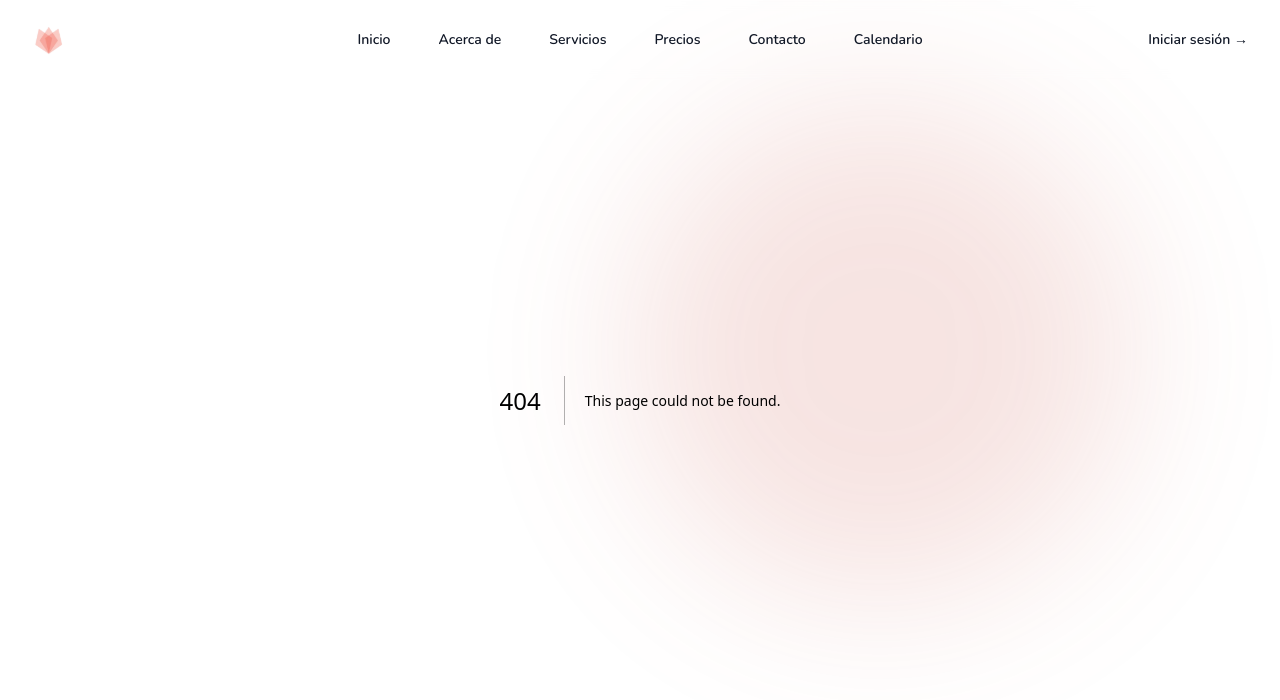
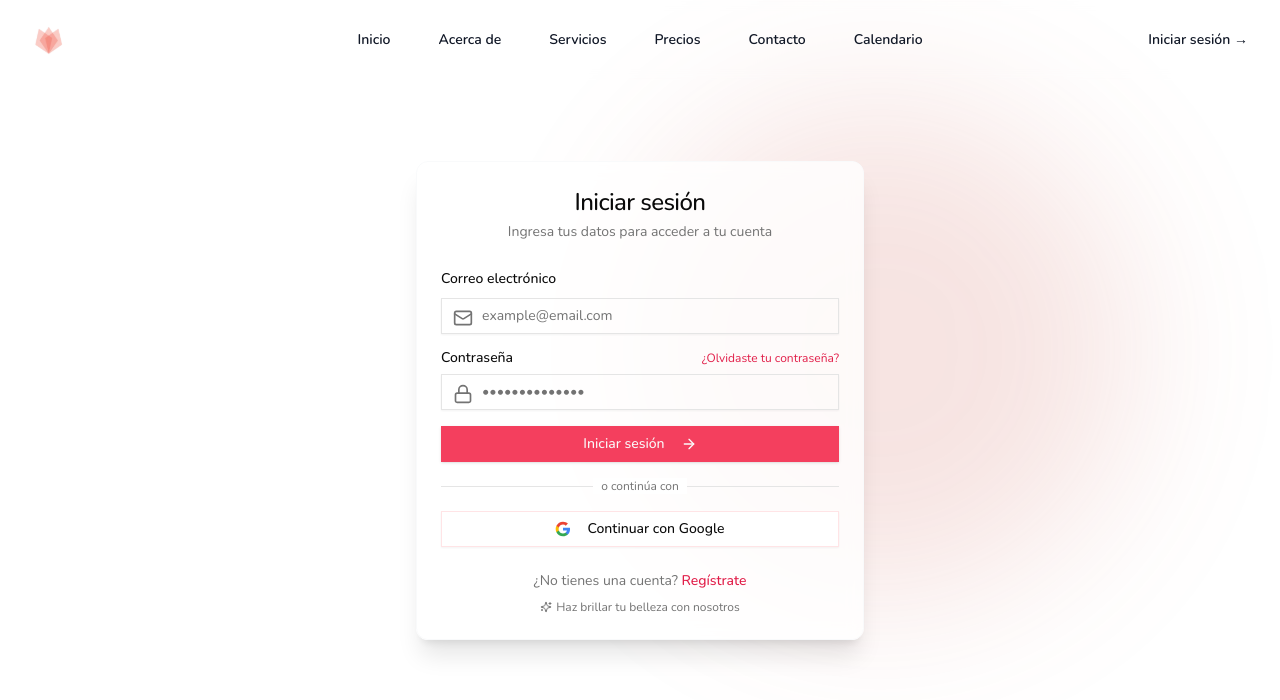
Before and after one commit to AdrianUrtiz/appointment-manager, a Next.js app: page /login in a window 1280 px wide. Before the commit this address had no page. Shown: the top 700 px of the page. Built offline with nearby package versions, Linux system fonts and the light colour scheme.

Commit message:
Agregar página de inicio de sesión: implementar formulario con validación y textos en español

```diff
--- /dev/null
+++ b/src/app/login/page.jsx
@@ -0,0 +1,139 @@
+'use client'
+
+import { useState } from 'react'
+import { useTexts } from '@/hooks/useTexts'
+import Link from 'next/link'
+import { ArrowRight, Lock, Mail, Sparkles } from 'lucide-react'
+
+import { Button } from '@/components/ui/button'
+import {
+  Card,
+  CardContent,
+  CardDescription,
+  CardFooter,
+  CardHeader,
+  CardTitle,
+} from '@/components/ui/card'
+import { Input } from '@/components/ui/input'
+import { Label } from '@/components/ui/label'
+import { Separator } from '@/components/ui/separator'
+
+export default function LoginPage() {
+  const [email, setEmail] = useState('')
+  const [password, setPassword] = useState('')
+  const texts = useTexts()
+
+  const handleSubmit = (e) => {
+    e.preventDefault()
+    // Aquí iría la lógica de autenticación
+    console.log('Iniciando sesión con:', email, password)
+  }
+
+  return (
+    <div className='flex min-h-screen flex-col items-center justify-center p-4'>
+      <div className='w-full max-w-md'>
+        <Card className='border-gray-50 bg-white/80 shadow-xl backdrop-blur'>
+          <CardHeader className='space-y-1 text-center'>
+            <CardTitle className='text-2xl font-medium'>
+              {texts.login.title}
+            </CardTitle>
+            <CardDescription>{texts.login.description}</CardDescription>
+          </CardHeader>
+          <CardContent>
+            <form onSubmit={handleSubmit} className='space-y-4'>
+              <div className='space-y-2'>
+                <Label htmlFor='email'>{texts.login.email}</Label>
+                <div className='relative'>
+                  <Mail className='absolute left-3 top-2.5 h-5 w-5 text-muted-foreground' />
+                  <Input
+                    id='email'
+                    type='email'
+                    placeholder='example@email.com'
+                    className='pl-10'
+                    value={email}
+                    onChange={(e) => setEmail(e.target.value)}
+                    required
+                  />
+                </div>
+              </div>
+              <div className='space-y-2'>
+                <div className='flex items-center justify-between'>
+                  <Label htmlFor='password'>{texts.login.password}</Label>
+                  <Link
+                    href='/recuperar-contrasena'
+                    className='text-xs text-rose-600 hover:underline'>
+                    {texts.login.forgotPassword}
+                  </Link>
+                </div>
+                <div className='relative'>
+                  <Lock className='absolute left-3 top-2.5 h-5 w-5 text-muted-foreground' />
+                  <Input
+                    id='password'
+                    type='password'
+                    placeholder='••••••••••••••'
+                    className='pl-10'
+                    value={password}
+                    onChange={(e) => setPassword(e.target.value)}
+                    required
+                  />
+                </div>
+              </div>
+              <Button
+                type='submit'
+                className='w-full bg-rose-500 hover:bg-rose-600'>
+                {texts.login.submit} <ArrowRight className='ml-2 h-4 w-4' />
+              </Button>
+            </form>
+
+            <div className='relative my-6'>
+              <Separator />
+              <div className='absolute inset-0 flex items-center justify-center'>
+                <span className='bg-white px-2 text-xs text-muted-foreground'>
+                  {texts.login.continueWith}
+                </span>
+              </div>
+            </div>
+
+            <div className='grid grid-cols-1 gap-2'>
+              <Button variant='outline' className='border-rose-100'>
+                <svg className='mr-2 h-4 w-4' viewBox='0 0 24 24'>
+                  <path
+                    d='M22.56 12.25c0-.78-.07-1.53-.2-2.25H12v4.26h5.92c-.26 1.37-1.04 2.53-2.21 3.31v2.77h3.57c2.08-1.92 3.28-4.74 3.28-8.09z'
+                    fill='#4285F4'
+                  />
+                  <path
+                    d='M12 23c2.97 0 5.46-.98 7.28-2.66l-3.57-2.77c-.98.66-2.23 1.06-3.71 1.06-2.86 0-5.29-1.93-6.16-4.53H2.18v2.84C3.99 20.53 7.7 23 12 23z'
+                    fill='#34A853'
+                  />
+                  <path
+                    d='M5.84 14.09c-.22-.66-.35-1.36-.35-2.09s.13-1.43.35-2.09V7.07H2.18C1.43 8.55 1 10.22 1 12s.43 3.45 1.18 4.93l2.85-2.22.81-.62z'
+                    fill='#FBBC05'
+                  />
+                  <path
+                    d='M12 5.38c1.62 0 3.06.56 4.21 1.64l3.15-3.15C17.45 2.09 14.97 1 12 1 7.7 1 3.99 3.47 2.18 7.07l3.66 2.84c.87-2.6 3.3-4.53 6.16-4.53z'
+                    fill='#EA4335'
+                  />
+                  <path d='M1 1h22v22H1z' fill='none' />
+                </svg>
+                {texts.login.continueWithGoogle}
+              </Button>
+            </div>
+          </CardContent>
+          <CardFooter className='flex flex-col items-center justify-center space-y-2 text-center'>
+            <div className='text-sm text-muted-foreground'>
+              {texts.login.notHaveAccount}{' '}
+              <Link
+                href='/registro'
+                className='font-medium text-rose-600 hover:underline'>
+                {texts.login.register}
+              </Link>
+            </div>
+            <div className='flex items-center text-xs text-muted-foreground'>
+              <Sparkles className='mr-1 h-3 w-3' /> {texts.login.slogan}
+            </div>
+          </CardFooter>
+        </Card>
+      </div>
+    </div>
+  )
+}
--- a/src/lib/texts.json
+++ b/src/lib/texts.json
@@ -36,9 +36,16 @@
   },
   "login": {
     "title": "Iniciar sesión",
+    "description": "Ingresa tus datos para acceder a tu cuenta",
     "email": "Correo electrónico",
     "password": "Contraseña",
-    "submit": "Entrar"
+    "forgotPassword": "¿Olvidaste tu contraseña?",
+    "submit": "Iniciar sesión",
+    "continueWith": "o continúa con",
+    "continueWithGoogle": "Continuar con Google",
+    "notHaveAccount": "¿No tienes una cuenta?",
+    "register": "Regístrate",
+    "slogan": "Haz brillar tu belleza con nosotros"
   },
   "register": {
     "title": "Registrarse",
```
